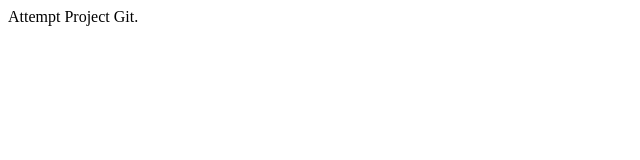
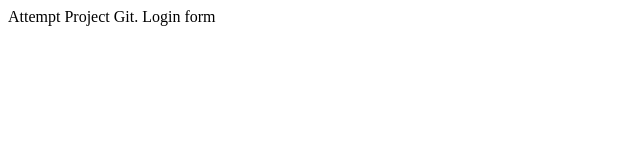
Before and after one commit to Raul-Nicolas/sampletutorial, a plain HTML site: page index.html in a window 1280 px wide. Shown: the full height of the page, 0-640 px from the left. Drawn offline with Linux system fonts and the light colour scheme.

Commit message:
login form

```diff
--- a/index.html
+++ b/index.html
@@ -4,5 +4,6 @@
 	</head>
 	<body>
 	Attempt Project Git.
+	Login form
 	</body>
 </html>
```
Also changed, not shown: login.html (added, +1 -0 lines), dir2/adios.txt (added), log.txt (added).
